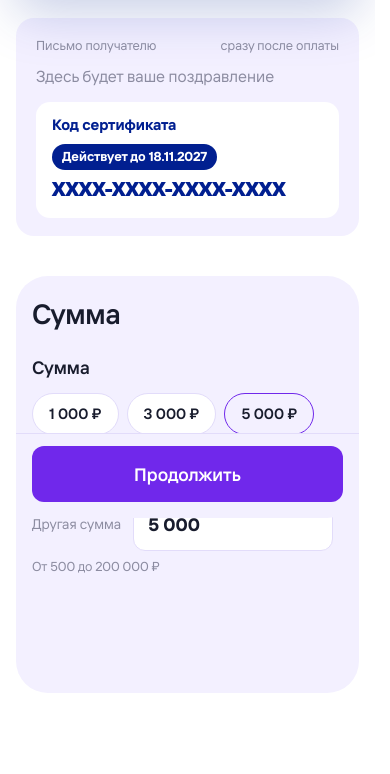
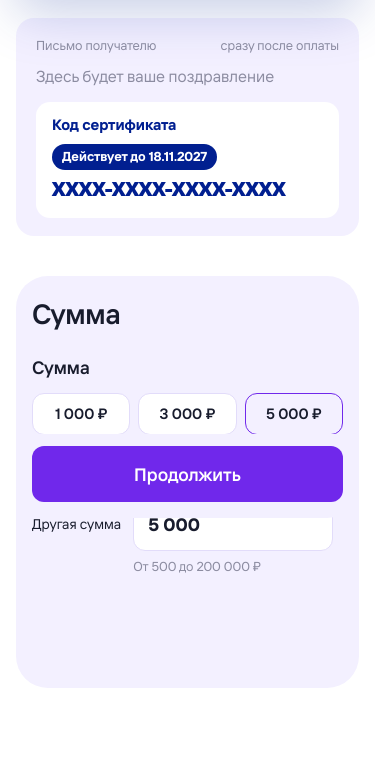
Before and after one commit to Brusilo/gift-certificates, a plain HTML site: page buy.html in a window 390 px wide. Shown: the part 326-1100 px from the top of the page. Drawn offline with Linux system fonts and the light colour scheme.

Commit message:
Форма: без линии над кнопкой, суммы в одну строку, скругления как у пузырей
- Убрана линия над кнопкой оплаты и «Продолжить», кнопки выше.
- Пять сумм в одну строку на компьютере, на телефоне 3 + 2; скругление пузырей 12px, как в шапке.
- «Другая сумма» темным и по центру поля, «От 500 до 200 000 ₽» под полем; подписи полей темные.
- В «От кого» подсказка «Ваше имя», счетчик знаков сразу под полем поздравления.

Co-Authored-By: Claude Opus 5.5 <noreply@anthropic.com>

```diff
--- a/buy.html
+++ b/buy.html
@@ -9,8 +9,8 @@
 <meta name="theme-color" content="#A181FF">
 <link rel="icon" type="image/png" href="assets/favicon.png">
 <link rel="apple-touch-icon" href="assets/apple-touch-icon.png">
-<link rel="stylesheet" href="site.css?v=20261118020848">
-<link rel="stylesheet" href="ticket.css?v=20261118020848">
+<link rel="stylesheet" href="site.css?v=20261118113344">
+<link rel="stylesheet" href="ticket.css?v=20261118113344">
 <style>
 /* Форма-мастер: один шаг на экран */
 /* Запас высоты блока уходит вниз, а не между предпросмотром и формой */
@@ -52,8 +52,8 @@
 .summary dd.is-empty{color:var(--muted);font-weight:400}
 .edit{all:unset;cursor:pointer;color:var(--action);font-size:14px;font-weight:600}
 .edit:hover{color:var(--action-hover)}
-.step{margin-bottom:32px}
-.wiz-nav{display:flex;gap:12px;padding-top:24px;border-top:1px solid var(--line)}
+.step{margin-bottom:28px}
+.wiz-nav{display:flex;gap:12px}
 .wiz-nav .btn{flex:1;min-height:56px;font-size:18px}
 /* «Назад» по ширине текста, «Дальше» занимает остальное */
 .wiz-nav .btn-secondary{flex:0 0 auto}
@@ -95,10 +95,9 @@
               <button type="button" class="chip" data-amount="25000">25&nbsp;000&nbsp;₽</button>
             </div>
             <div class="amount-row">
-              <label class="label" for="amount" style="margin:0">Другая сумма</label>
-              <input class="input amount-input" id="amount" inputmode="numeric" autocomplete="off">
+              <label class="label" for="amount">Другая сумма</label>
+              <div class="amount-box"><input class="input amount-input" id="amount" inputmode="numeric" autocomplete="off"><p class="field-hint">От&nbsp;500 до&nbsp;200&nbsp;000&nbsp;₽</p><p class="err" id="amountErr" hidden></p></div>
             </div>
-            <p class="field-hint">От&nbsp;500 до&nbsp;200&nbsp;000&nbsp;₽</p><p class="err" id="amountErr" hidden></p>
           </fieldset>
         </div>
 
@@ -113,13 +112,13 @@
             </div>
             <div>
               <label class="label" for="fromName">От кого</label>
-              <input class="input" id="fromName" maxlength="80" placeholder="Ваше имя или имена всех, кто дарит" required>
+              <input class="input" id="fromName" maxlength="80" placeholder="Ваше имя" required>
               <p class="err" id="fromNameErr" hidden></p>
             </div>
           </div>
           <textarea class="input" id="message" maxlength="200" aria-label="Текст поздравления" placeholder="Напишите пару слов или выберите готовый текст"></textarea>
+          <div class="counter"><span id="msgCount">0</span> / 200</div>
           <div class="chips templates" id="templates"></div>
-          <div class="counter"><span id="msgCount">0</span> / 200</div>
         </div>
 
         <!-- Шаг 3 -->
@@ -330,8 +329,8 @@
   <form method="dialog"><button class="btn btn-primary">Понятно</button></form>
 </dialog>
 
-<script src="ticket.js?v=20261118020848"></script>
-<script src="shared.js?v=20261118020848"></script>
+<script src="ticket.js?v=20261118113344"></script>
+<script src="shared.js?v=20261118113344"></script>
 <script>
 // Начальные значения приходят с лендинга: buy.html?amount=5000&design=birthday&template=birthday или ?amount=other
 const params = new URLSearchParams(location.search);
--- a/site.css
+++ b/site.css
@@ -177,10 +177,17 @@ main > section:last-child{padding-bottom:56px}
 .field{border:0;margin:0 0 32px;padding:0;min-width:0}
 .field-title{display:block;font-weight:600;color:var(--ink);font-size:18px;margin-bottom:12px;padding:0}
 .chips{display:flex;flex-wrap:wrap;gap:8px}
-.chip{border:1.5px solid var(--line);background:var(--white);border-radius:999px;padding:9px 16px;cursor:pointer;font-weight:600;font-size:15px;color:var(--ink);transition:border-color .15s,background .15s}
+/* Скругление 12px, как у пузырей в шапке */
+.chip{border:1.5px solid var(--line);background:var(--white);border-radius:12px;padding:9px 16px;cursor:pointer;font-weight:600;font-size:15px;color:var(--ink);transition:border-color .15s,background .15s}
 .chip:hover{border-color:var(--action)}
 .chip[aria-pressed="true"]{border-color:var(--action);background:var(--bg-brand);color:var(--ink)}
-.amount-row{display:flex;gap:12px;align-items:center;margin-top:12px;flex-wrap:wrap}
+/* Суммы в одну строку на всю ширину формы */
+#amountChips{display:grid;grid-template-columns:repeat(5,1fr)}
+#amountChips .chip{padding-inline:6px;text-align:center}
+/* Подпись слева от поля, подсказка про лимиты под полем */
+.amount-row{display:flex;gap:12px;align-items:flex-start;margin-top:12px;flex-wrap:wrap}
+.amount-row .label{margin:0;padding-top:16px;line-height:21px}
+.amount-box{max-width:200px}
 .input{width:100%;border:1.5px solid var(--line);border-radius:12px;padding:12px 14px;background:var(--white);font-size:16px;outline:none;transition:border-color .15s}
 .input:focus{border-color:var(--action)}
 .input.is-invalid{border-color:#E5484D}
@@ -205,9 +212,10 @@ main > section:last-child{padding-bottom:56px}
 .design[aria-pressed="true"] .tk-box::after{box-shadow:inset 0 0 0 2.5px var(--action)}
 .design:focus-visible .tk-box::after{box-shadow:inset 0 0 0 2.5px var(--action-hover)}
 .two{display:grid;grid-template-columns:1fr 1fr;gap:12px;margin-bottom:12px}
-.label{display:block;font-size:14px;color:var(--muted);margin-bottom:6px}
+.label{display:block;font-size:14px;color:var(--ink);margin-bottom:6px}
 /* Поле поздравления не тянется: 200 знаков помещаются целиком */
 textarea.input{resize:none;height:124px;line-height:1.45}
+/* Счётчик сразу под полем поздравления, над готовыми текстами */
 .counter{text-align:right;font-size:13px;color:var(--muted);margin-top:4px}
 .templates{margin-top:10px}
 .templates .chip{font-size:14px;padding:7px 12px}
@@ -220,7 +228,7 @@ textarea.input{resize:none;height:124px;line-height:1.45}
 .sub{margin-top:16px}
 .when-row{display:flex;gap:12px;flex-wrap:wrap;margin-top:12px}
 .when-row .input{max-width:180px}
-.pay{padding-top:24px;border-top:1px solid var(--line);display:flex;flex-direction:column;gap:12px}
+.pay{display:flex;flex-direction:column;gap:12px}
 .pay .btn{width:100%;font-size:18px;min-height:56px}
 .pay-note{font-size:14px;color:var(--muted);text-align:center}
 .pay-note a,.wiz-note a{color:var(--action)}
@@ -361,6 +369,7 @@ dialog .btn{width:100%}
   .use-step{flex:0 0 86%;scroll-snap-align:start;min-height:200px;padding:40px 16% 46px 20%}
   .how-cta{width:100%}
   .form{padding:22px 16px}
+  #amountChips{grid-template-columns:repeat(3,1fr)}
   .two,.radio-cards{grid-template-columns:1fr}
   #designs > .design{flex-basis:calc((100% - 6px) / 2)}
   #tickets > .design{flex-basis:88%}
```
Also changed, not shown: index-b.html (+5 -5 lines), index.html (+10 -11 lines).
